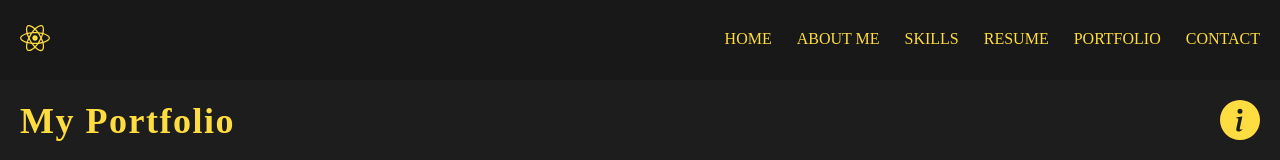
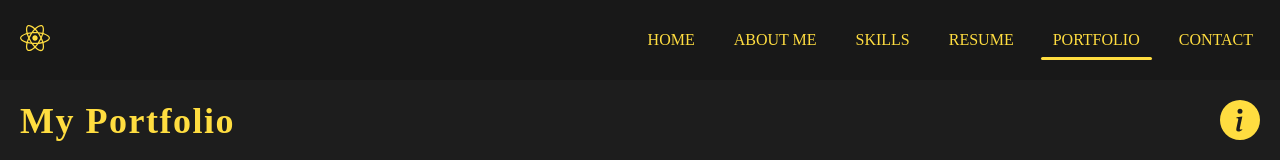
Before and after one commit to Umeshgardas/Portfolio, a React (Create React App) app: page /portfolio in a window 1280 px wide. Shown: the top 160 px of the page. Built offline with nearby package versions, Linux system fonts and the light colour scheme.

Commit message:
latest changes

```diff
--- a/src/App.scss
+++ b/src/App.scss
@@ -1,6 +1,8 @@
+@import "./abstract/mixins";
+
 .App {
   height: 100%;
-
+  // @include WebkitScrollbarY();
   &__main-page-content {
     height: calc(100% - 80px);
   }
--- /dev/null
+++ b/src/abstract/_mixins.scss
@@ -0,0 +1,34 @@
+@mixin WebkitScrollbarY() {
+  overflow-x: visible;
+  overflow-y: visible;
+
+  &:hover {
+    overflow-y: auto;
+
+    @supports (overflow-y: overlay) {
+      overflow-y: overlay;
+    }
+  }
+
+  &::-webkit-scrollbar {
+    width: 4px;
+    height: 2px;
+  }
+
+  &::-webkit-scrollbar-track {
+    background: transparent;
+  }
+
+  &::-webkit-scrollbar-thumb {
+    background:#ffdd40;
+    border-radius: 5px;
+    -webkit-border-radius: 5px;
+    -moz-border-radius: 5px;
+    -ms-border-radius: 5px;
+    -o-border-radius: 5px;
+  }
+
+  &::-webkit-scrollbar-thumb:hover {
+    background:#ffdd40;
+  }
+}
--- a/src/components/navBar/index.jsx
+++ b/src/components/navBar/index.jsx
@@ -1,8 +1,9 @@
 import React, { useState } from "react";
 import { HiX } from "react-icons/hi";
 import { FaBars, FaReact } from "react-icons/fa";
-import { Link } from "react-router-dom";
+import { NavLink } from "react-router-dom"; // Import NavLink instead of Link
 import "./styles.scss";
+
 const data = [
   {
     label: "HOME",
@@ -29,6 +30,7 @@ const data = [
     to: "/contact",
   },
 ];
+
 const Navbar = () => {
   const [toggleIcon, setToggleIcon] = useState(false);
 
@@ -39,17 +41,22 @@ const Navbar = () => {
   return (
     <nav className="navbar">
       <div className="navbar__container">
-        <Link to={"/"} className="navbar__container__logo">
+        <NavLink to={"/"} className="navbar__container__logo"> {/* Use NavLink */}
           <FaReact size={30} />
-        </Link>
+        </NavLink>
       </div>
 
-      <ul className={`navbar__container__menu ${toggleIcon ? "active" : " "} `}>
-        {data.map((item) => (
-          <li className="navbar__container__menu__item">
-            <Link className="navbar__container__menu__item__links" to={item.to}>
+      <ul className={`navbar__container__menu ${toggleIcon ? "active" : ""}`}> {/* Remove " " from className */}
+        {data.map((item, index) => (
+          <li key={index} className="navbar__container__menu__item">
+            <NavLink
+              exact
+              to={item.to}
+              className="navbar__container__menu__item__links"
+              activeClassName="active-link" // Add activeClassName for active style
+            >
               {item.label}
-            </Link>
+            </NavLink>
           </li>
         ))}
       </ul>
--- a/src/components/navBar/styles.scss
+++ b/src/components/navBar/styles.scss
@@ -23,10 +23,17 @@
       display: flex;
       list-style: none;
       text-align: center;
+
       &__item {
         line-height: 40px;
         margin-right: 1.5rem;
         font-size: 1.6rem;
+
+        &__links {
+          color: var(--yellow-theme-main-color);
+          text-decoration: none;
+          padding: 12px;
+          position: relative;
 
           &::after {
             content: "";
@@ -35,16 +42,17 @@
             width: 0;
             background: transparent;
             transition: all 0.5s ease;
+            position: absolute;
+            bottom: 0;
+            left: 0;
           }
-        &:hover::after {
+
+          &:hover::after,
+          &.active::after {
             width: 100%;
             background: var(--yellow-theme-main-color);
+            border-radius: 10px;
           }
-
-        &__links {
-          color: var(--yellow-theme-main-color);
-          text-decoration: none;
-          padding: 0.5rem;
         }
       }
     }
@@ -66,18 +74,21 @@
     left: -110%;
     opacity: 1;
     transition: all 0.5s ease;
+
     &.active {
       background: var(--yellow-theme-nav-background-color);
       left: 0px;
       opacity: 1;
       z-index: 100;
     }
+
     &__item {
       border-bottom: 1px solid #282828;
       margin: 0px;
       padding: 20px;
     }
   }
+
   .nav-icon {
     display: block;
     cursor: pointer;
--- a/src/index.js
+++ b/src/index.js
@@ -1,6 +1,6 @@
 import React from "react";
 import ReactDOM from "react-dom/client";
-import "./index.css";
+import "./index.scss";
 import App from "./App";
 import { BrowserRouter as Router } from "react-router-dom";
 
--- a/src/index.css
+++ b/src/index.scss
@@ -1,4 +1,6 @@
 @import url("https://fonts.googleapis.com/css2?family=Roboto:wght@500&display=swap");
+@import "./abstract/mixins";
+
 :root {
   --yellow-theme-background-color: #1d1d1d;
   --yellow-theme-main-color: #ffdd40;
@@ -16,6 +18,7 @@
 html {
   font-size: 62.5%;
   height: 100%;
+  @include WebkitScrollbarY();
 }
 
 body {
--- a/src/pages/skills/styles.scss
+++ b/src/pages/skills/styles.scss
@@ -52,6 +52,9 @@
           text-transform: uppercase;
           color: var(--yellow-theme-main-color);
         }
+        .rc-progress-line {
+          border-radius: 10px;
+        }
       }
     }
   }
--- a/src/pages/skills/utils.js
+++ b/src/pages/skills/utils.js
@@ -21,6 +21,10 @@ export const skillsData = [
       {
         skillName: "NEXT JS",
         percentage: "60",
+      },
+      {
+        skillName: "REDUX",
+        percentage: "50",
       },
     ],
   },
```
Also changed, not shown: 1 other file (tests, documents, lock files or other folders). Lines whose indentation alone changed are shown as unchanged.
